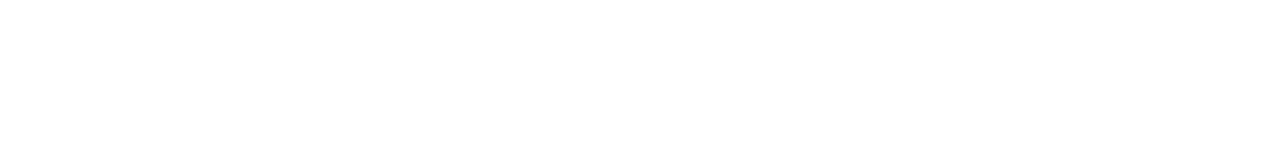
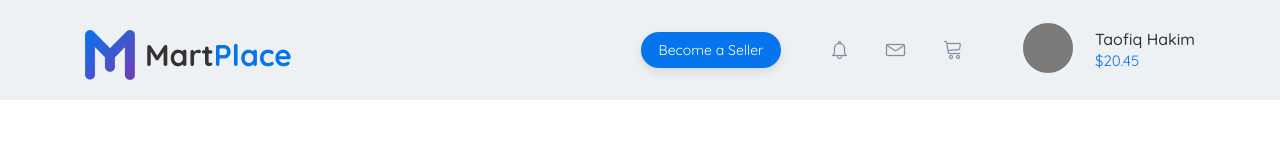
Before and after one commit to alexkobrin/MartPlace, a website: page app/index.html in a window 1280 px wide. Drawn offline with nearby package versions, Linux system fonts and the light colour scheme; files that its build step writes are made by us from their sources.

Commit message:
added header top

```diff
--- a/app/index.html
+++ b/app/index.html
@@ -3,12 +3,36 @@
 <head>
     <meta charset="UTF-8">
     <meta name="viewport" content="width=device-width, initial-scale=1.0">
-    <title>Modero</title>
+    <title>MartPlace</title>
+    <link href="https://fonts.googleapis.com/css2?family=Quicksand:wght@300;400;500;700&display=swap" rel="stylesheet">
     <link rel="stylesheet" href="css/libs.min.css">
     <link rel="stylesheet" href="css/style.min.css">
 </head>
 <body>
-
+    <header class="header">
+       <div class="container">
+        <div class="header__top">
+            <div class="header__logo" href="#">
+                <a class="header__logo-text">
+                    Mart<span>Place</span>
+                </a>
+            </div>
+            <div class="header__btn">Become a Seller</div>
+            <div class="header__box">
+                <a class="header__notification" href="#"><img src="images/icons/alarm.png" alt=""></a>
+                <a class="header__message" href="#" ><img src="images/icons/envelope.png" alt=""> </a>
+                <a class="header__basket" href="#" ><img src="images/icons/cart.png" alt=""> </a>
+            </div>
+            <div class="header__account">
+                <a class="header__user-avatar " href="#"><img src="images/content/user__avatar.png.png" alt="user__avatar"></a>
+               <div class="header__user">
+                 <a class="header__user-name" href="#">Taofiq Hakim </a>
+                 <span>$20.45</span>
+               </div>
+            </div>
+        </div>
+       </div>
+    </header>
 
     <script src="https://ajax.googleapis.com/ajax/libs/jquery/3.5.1/jquery.min.js"></script>
     <script src="js/libs.min.js"></script>
--- a/app/scss/_global.scss
+++ b/app/scss/_global.scss
@@ -1,3 +1,4 @@
+@import '_vars';
 html {
     box-sizing: border-box;
 }
@@ -7,17 +8,25 @@ html {
 *::after {
     box-sizing: inherit;
 }
+
  a {
      display: inline-block;
+     text-decoration: none;
+     color:$text;
  }
  ul,li{
      margin: 0;
      padding: 0;
      list-style: none;
  }
+body{
+    font-family: 'Quicksand', sans-serif;
+    font-weight: 400;
+    font-size: 14px;
+}
 
  .container {
-     max-width: 1200px;
+     max-width: 1140px;
      padding: 0 15px;
      margin: 0 auto;
  }
--- a/app/scss/_vars.scss
+++ b/app/scss/_vars.scss
@@ -0,0 +1 @@
+$text :#333333;
--- a/app/scss/style.scss
+++ b/app/scss/style.scss
@@ -1,3 +1,97 @@
-
 @import '_global';
 @import '_vars';
+@import '_fonts';
+
+//   start header
+
+.header {
+    background-color: #eef1f3;
+    &__top {
+        height: 100px;
+        display: flex;
+        justify-content: space-between;
+        align-items: center;
+    }
+
+    &__logo {
+        cursor: pointer;
+        &-text {
+
+            font-weight: 700;
+            font-size: 30px;
+            line-height: 30px;
+            color: $text;
+            padding-left: 60px;
+            padding-top: 10px;
+            position: relative;
+            &::before {
+                position: absolute;
+                content: '';
+                left: 0;
+                top: 0;
+                width: 50px;
+                height: 50px;
+                background-image: url(../images/Logo.png);
+                background-position: center;
+                background-repeat: no-repeat;
+                background-size: cover;
+            }
+            span {
+                color: #0674ec;
+            }
+        }
+
+
+    }
+
+        &__btn {
+            margin-left: auto;
+            margin-right: 50px;
+            width: 140px;
+            height: 36px;
+            padding: 11px 16px 13px;
+            font-size: 14px;
+            line-height: 14px;
+            font-weight: 400;
+            box-shadow: 0 4px 10px rgba(0, 0, 0, 0.1);
+            border-radius: 18px;
+            color: #fff;
+            background-color: #0674ec;
+            text-align: center;
+            vertical-align: center;
+        }
+        &__box {
+                    min-width: 140px;
+                    margin-right: 52px;
+                    a + a {
+                        margin-left: 33px;
+                    }
+                    img {
+                        vertical-align: middle;
+                    }
+                }
+}
+.header__account{
+    min-width: 172px;
+    display: flex;
+    justify-content: space-between;
+    align-items: center;
+
+
+}
+.header__user {
+
+    font-size: 16px;
+    font-weight: 500;
+    line-height: 22px;
+    span {
+        display: block;
+        color: #0674ec;
+        font-size: 15px;
+        font-weight: 400;
+    }
+
+}
+
+
+// end header
--- a/gulpfile.js
+++ b/gulpfile.js
@@ -10,7 +10,7 @@ let gulp = require('gulp'),
 
 
 gulp.task('sass', function(){
-    return gulp.src('app/**/*.scss')
+    return gulp.src('app/scss/**/*.scss')
             .pipe(sass({outputStyle: 'compressed'}))
             .pipe(rename({suffix :'.min'}))
             .pipe(autoprefixer({
@@ -67,7 +67,7 @@ gulp.task('browser-sync', function() {
 
 
 gulp.task('watch', function () {
-    gulp.watch('app/scss/style.scss', gulp.parallel('sass'))
+    gulp.watch('app/scss/**/*.scss', gulp.parallel('sass'))
     gulp.watch('app/*.html', gulp.parallel('html'))
     gulp.watch('app/js/*.js', gulp.parallel('js'))
   });
```
Also changed, not shown: app/images/Logo.png (added), app/images/content/user__avatar.png.png (added), app/images/icons/alarm.png (added), app/images/icons/cart.png (added), app/images/icons/envelope.png (added), app/scss/_fonts.scss (added).
